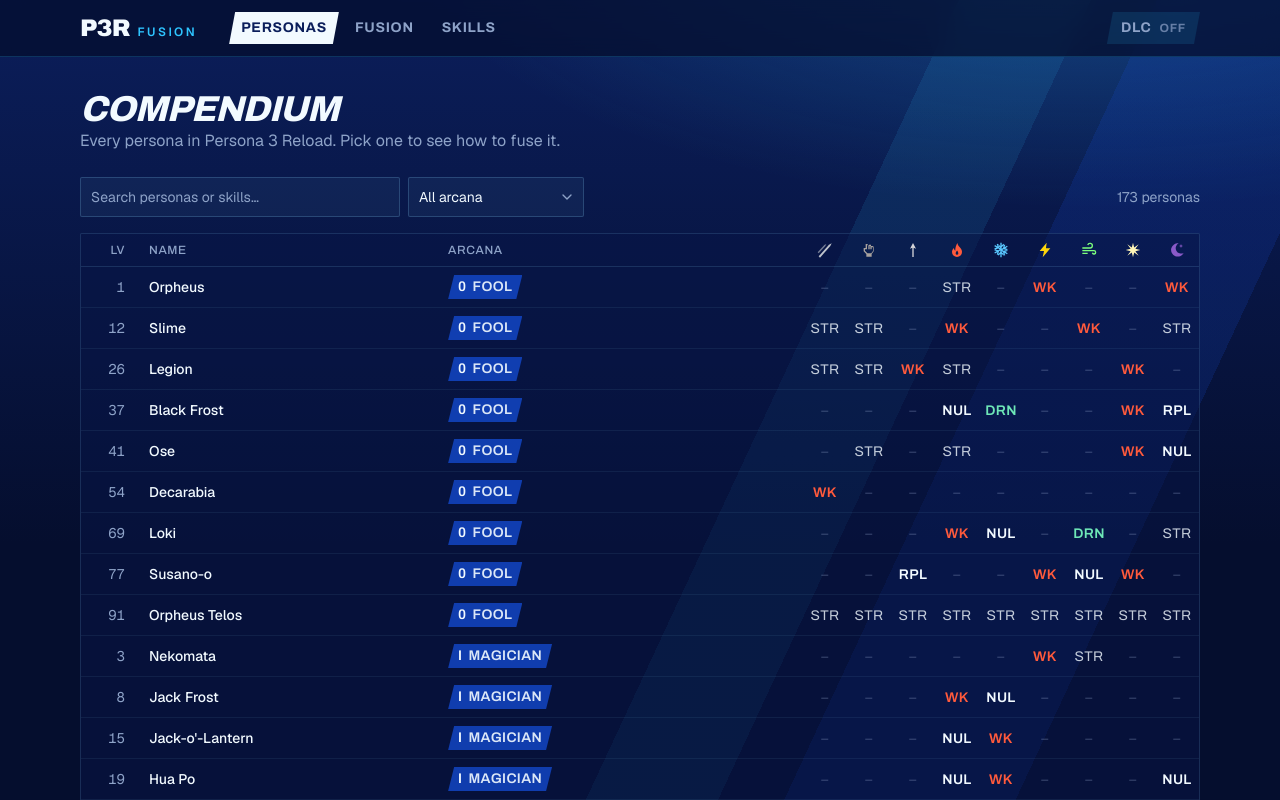
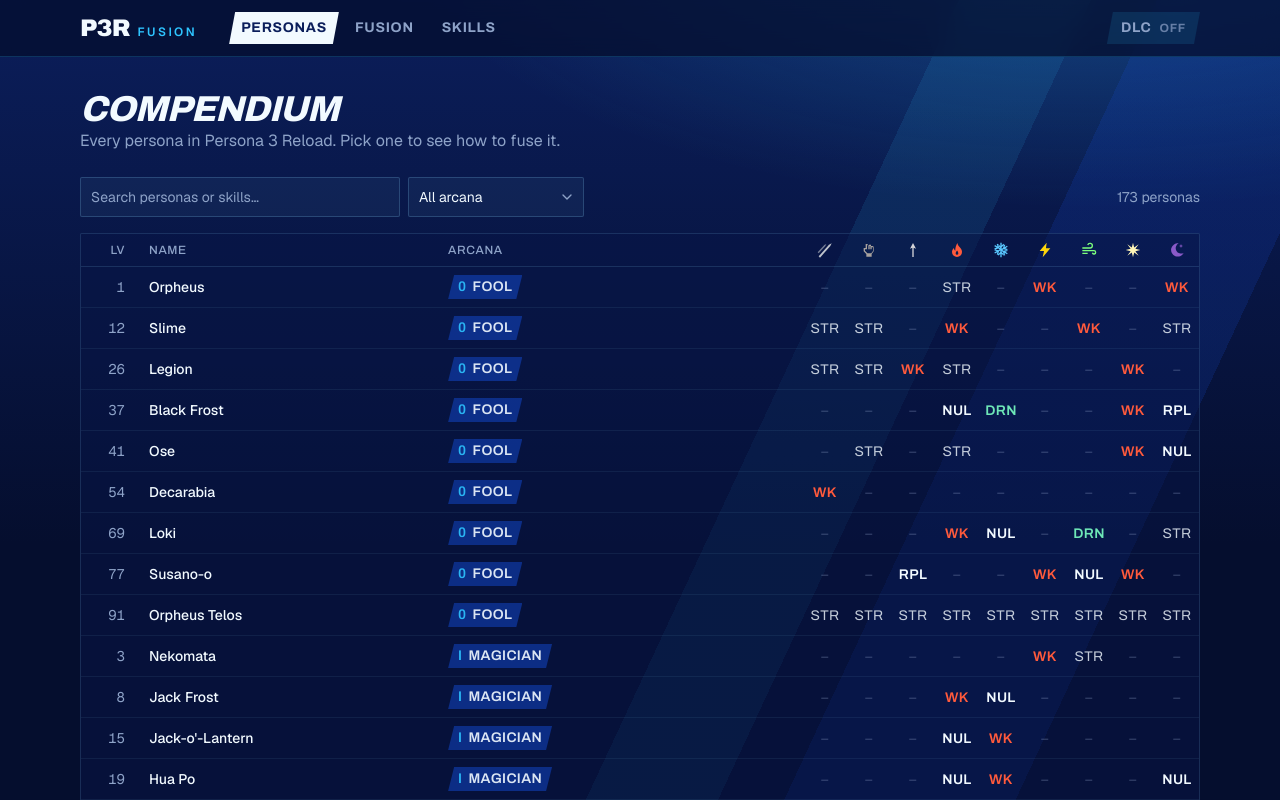
Before and after one commit to M4c-beth/persona3_fusion, a Next.js app: page / in a window 1280 px wide. Shown: the top 800 px of the page. Built offline with nearby package versions, Linux system fonts and the light colour scheme.

Commit message:
Restyle arcana badge

```diff
--- a/src/components/icons/ArcanaBadge.tsx
+++ b/src/components/icons/ArcanaBadge.tsx
@@ -8,11 +8,11 @@
   return (
     <span
       className={cn(
-        "clip-slant inline-flex items-center gap-1.5 bg-p3r-blue/70 px-2.5 py-0.5 font-heading text-sm font-semibold uppercase tracking-wide text-p3r-blue-light",
+        "clip-slant inline-flex items-center gap-1.5 bg-p3r-blue/45 px-2.5 py-0.5 font-heading text-sm font-semibold uppercase tracking-wide text-p3r-cyan",
         className,
       )}
     >
-      {numeral ? <span className="text-p3r-yellow/90">{numeral}</span> : null}
+      {numeral ? <span className="text-p3r-cyan/90">{numeral}</span> : null}
       <span className="text-foreground/90">{arcana}</span>
     </span>
   );
```
